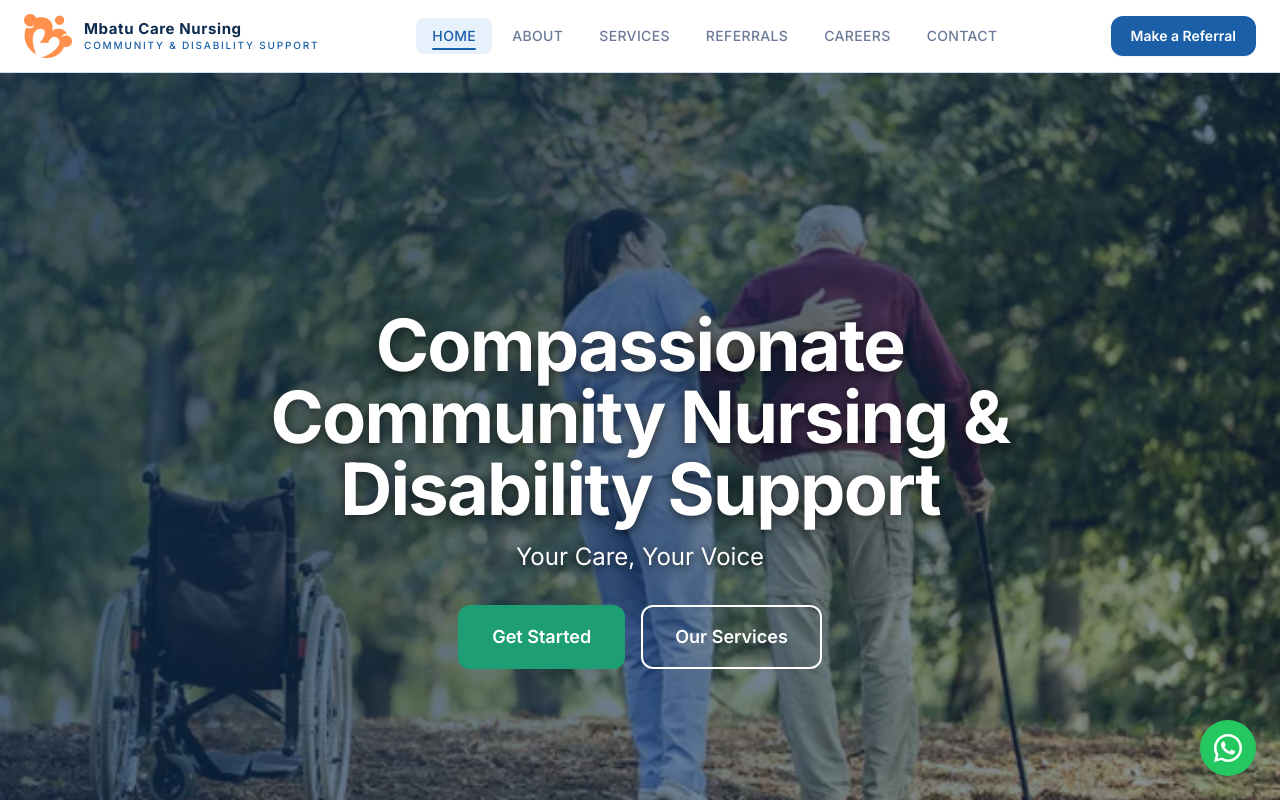
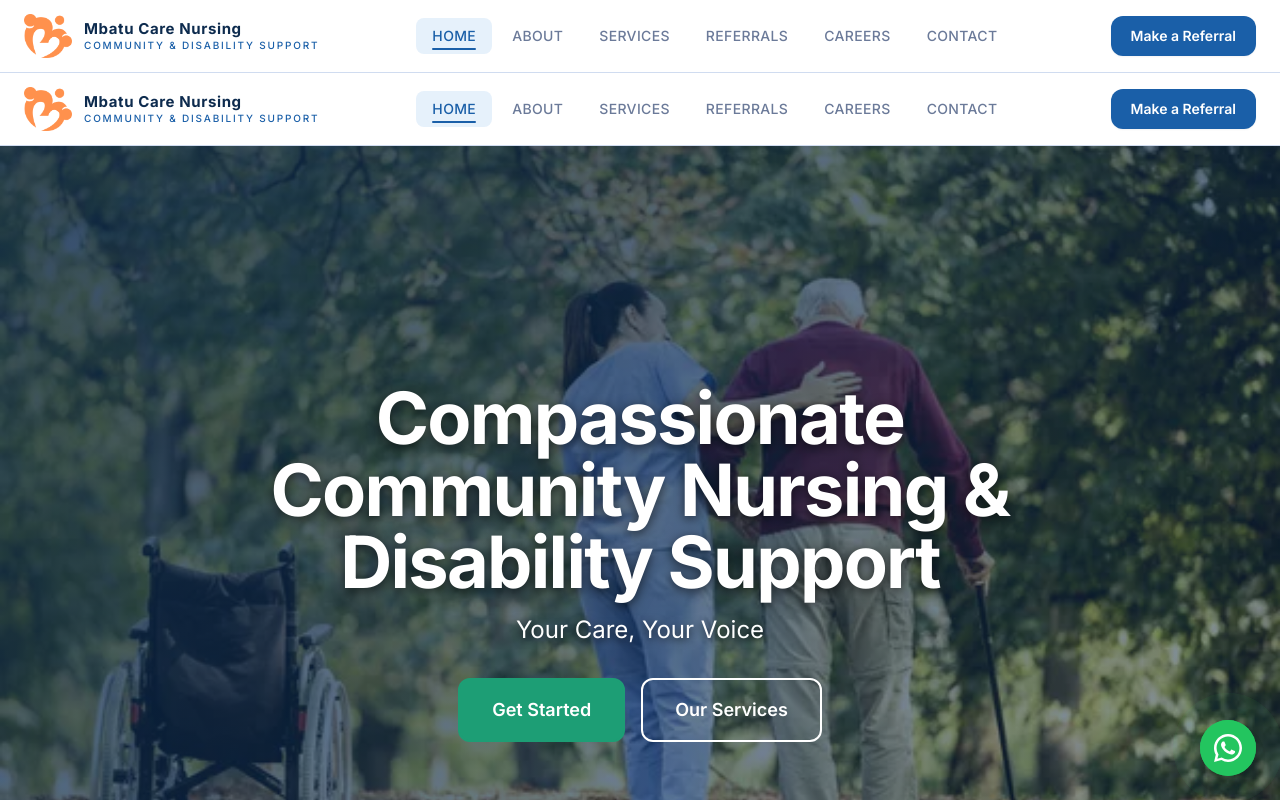
Before and after one commit to zak-dev-art/Mbatu, a React (Vite) app: page / in a window 1280 px wide. Shown: the top 800 px of the page. Built offline with nearby package versions, Linux system fonts and the light colour scheme.

Commit message:
modified:   index.html

```diff
--- a/index.html
+++ b/index.html
@@ -5,6 +5,12 @@
     <link rel="icon" type="image/svg+xml" href="/favicon.svg" />
     <meta name="viewport" content="width=device-width, initial-scale=1.0, maximum-scale=1.0" />
     <title>Mbatu Care Nursing (MCN) | Community Nursing and Disability PTY Ltd</title>
+    <!-- Start of HubSpot Embed Code -->
+    <script type="text/javascript" id="hs-script-loader"
+      async defer
+      src="//js-eu1.hs-scripts.com/148444010.js">
+    </script>
+    <!-- End of HubSpot Embed Code -->
   </head>
   <body>
     <div id="root"></div>
--- a/src/App.jsx
+++ b/src/App.jsx
@@ -1,27 +1,38 @@
-import { BrowserRouter as Router, Routes, Route } from 'react-router-dom';
-import Home from './pages/Home';
-import About from './pages/About';
-import Services from './pages/Services';
-import Referrals from './pages/Referrals';
-import Careers from './pages/Careers';
-import Contact from './pages/Contact';
-import './App.css';
+import { BrowserRouter, Routes, Route } from 'react-router-dom'
+import useHubspotTracking from './hooks/useHubspotTracking'
+import Navbar from './components/Navbar'
+import Footer from './components/Footer'
+import WhatsAppButton from './components/WhatsAppButton'
+import Home from './pages/Home'
+import About from './pages/About'
+import Services from './pages/Services'
+import Referrals from './pages/Referrals'
+import Careers from './pages/Careers'
+import Contact from './pages/Contact'
 
-function App() {
+function AppContent() {
+  useHubspotTracking()
   return (
-    <Router>
-      <div className="App">
-        <Routes>
-          <Route path="/" element={<Home />} />
-          <Route path="/about" element={<About />} />
-          <Route path="/services" element={<Services />} />
-          <Route path="/referrals" element={<Referrals />} />
-          <Route path="/careers" element={<Careers />} />
-          <Route path="/contact" element={<Contact />} />
-        </Routes>
-      </div>
-    </Router>
-  );
+    <>
+      <Navbar />
+      <Routes>
+        <Route path="/"           element={<Home />}      />
+        <Route path="/about"      element={<About />}     />
+        <Route path="/services"   element={<Services />}  />
+        <Route path="/referrals"  element={<Referrals />} />
+        <Route path="/careers"    element={<Careers />}   />
+        <Route path="/contact"    element={<Contact />}   />
+      </Routes>
+      <WhatsAppButton />
+      <Footer />
+    </>
+  )
 }
 
-export default App;
+export default function App() {
+  return (
+    <BrowserRouter>
+      <AppContent />
+    </BrowserRouter>
+  )
+}
--- /dev/null
+++ b/src/hooks/useHubspotTracking.js
@@ -0,0 +1,13 @@
+import { useEffect } from 'react'
+import { useLocation } from 'react-router-dom'
+
+export default function useHubspotTracking() {
+  const location = useLocation()
+
+  useEffect(() => {
+    const _hsq = window._hsq = window._hsq || []
+    _hsq.push(['setPath', location.pathname])
+    _hsq.push(['trackPageView'])
+    console.log('HubSpot tracked page:', location.pathname)
+  }, [location.pathname])
+}
```
